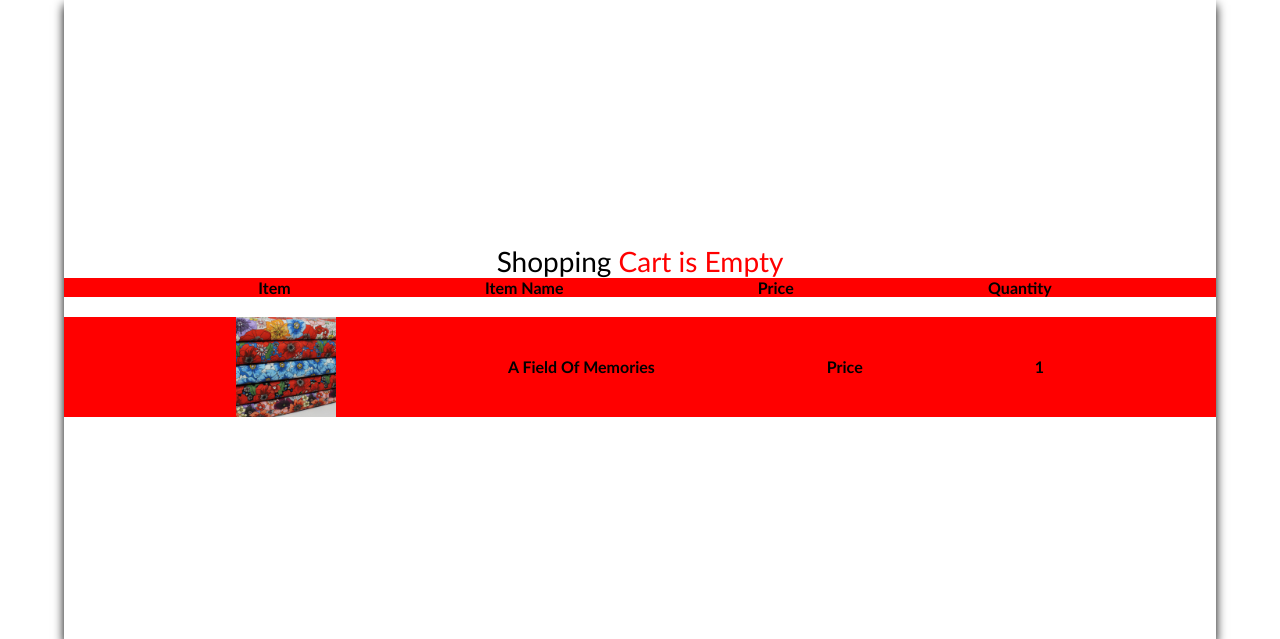
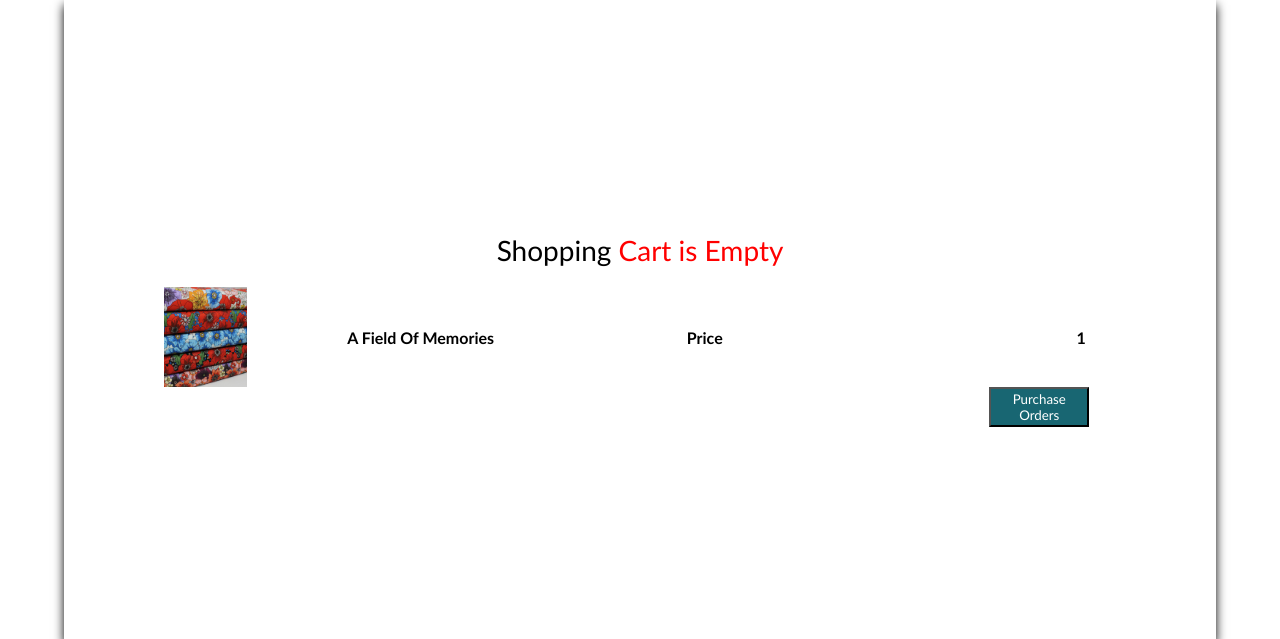
Before and after one commit to Vamshireddy2001/Programming-for-Information-system, a Flask app: page /cart in a window 1280 px wide. Shown: the part 85-724 px from the top of the page. Run offline with Flask 3, Linux system fonts and the light colour scheme.

Commit message:
cartroute

```diff
--- a/static/css/index.css
+++ b/static/css/index.css
@@ -456,21 +456,44 @@ form input
 {
     display: flex;
     flex-direction: row;
-    justify-content: space-evenly;
+    justify-content: center;
     align-items: center;
     width: 100%;
-    background-color: red;
 }
 .listsection h4
 {
-    margin-left: 30px;
+    margin-left: 150px;
+    width: 25%;
 }
 .cartsection .imgsection
 {
     display: flex;
     flex-direction: row;
-    justify-content: space-evenly;
+    justify-content:center;
     align-items: center;
     width: 100%;
-    background-color: red;
+    margin-left: 200px;
 }
+.cartsection .imgsection h4
+{
+ width: 25%;
+ margin-left: 100px;
+}
+.imgsection h4:nth-child(4)
+{
+    margin-left: 150px;
+}
+.purchaseorder
+{
+    width: 78%;
+    display: flex;
+    justify-content: flex-end;
+    align-items: center;
+}
+.purchaseorder button
+{
+    width: 100px;
+    height: 40px;
+    background-color: #186672;
+    color: white;
+}
--- a/static/js/index.js
+++ b/static/js/index.js
@@ -20,7 +20,10 @@ function cartFunction(id)
 {
     const imagePart=document.querySelector(`#${id}`);
     itemSection.push(imagePart);
-    console.log(itemSection)
+    fetch('/cart',{method:"POST",headers:{'Content-Type':'application/json'},body:itemSection})
+    .then(e=>res.text())
+    .then(e=>console.log("cart response:",e))
+    .catch(e=>console.log("error cart",e))
 }
 
 
--- a/templates/cart.html
+++ b/templates/cart.html
@@ -3,18 +3,13 @@
       <div class="collectionbox">
         <h3 style="text-align: center;width: 100%;" >Shopping <span style="color:var(--primarycolor)" >Cart is Empty</span></h3>
         <div class="cartsection">
-          <div class="listsection" >
-            <h4>Item</h4>
-            <h4>Item Name</h4>
-            <h4>Price</h4>
-            <h4>Quantity</h4>
-        </div>
         <div class="imgsection" >
             <img src="static/images/coll1.jpg" width="100" height="100"/>
             <h4>A Field Of Memories</h4>
             <h4>Price</h4>
             <h4>1</h4>
         </div>
+        <div class="purchaseorder"><button>Purchase Orders</button></div>
     </div>
       </div>
    </main>
```
